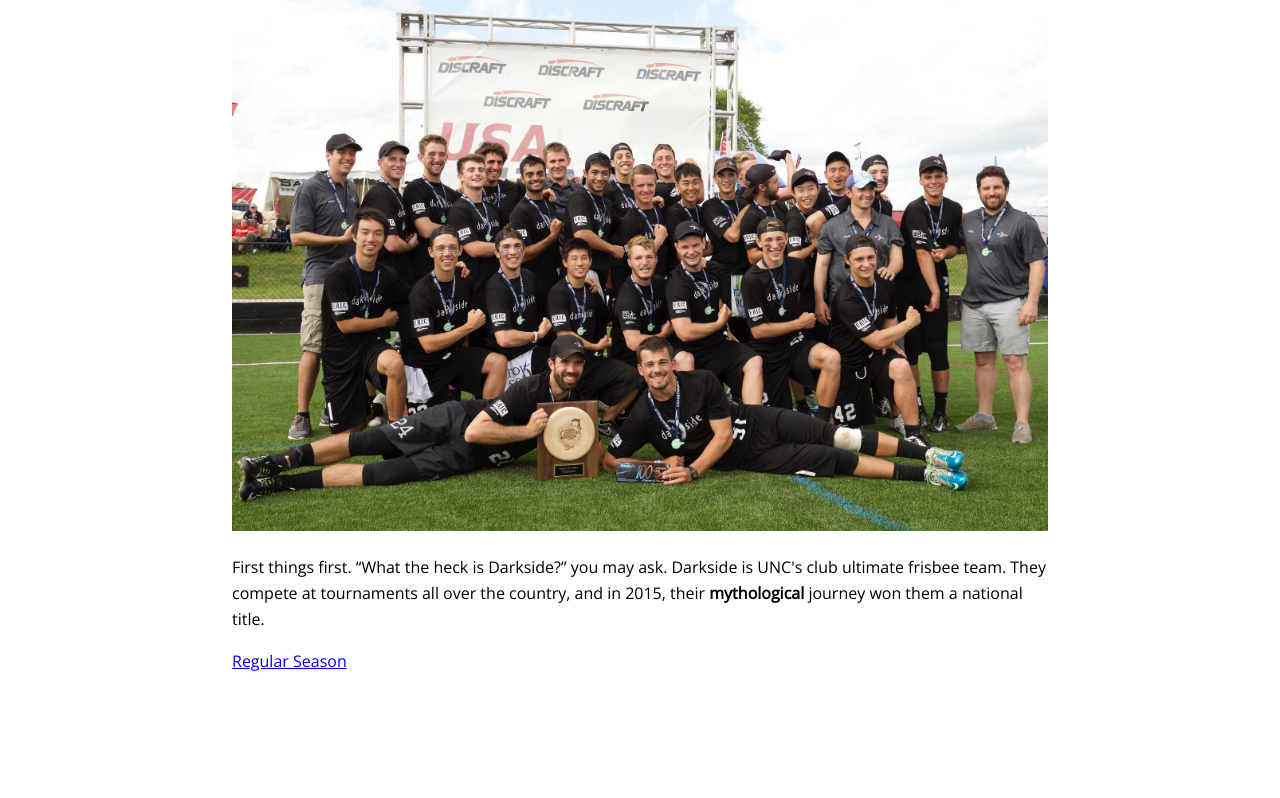
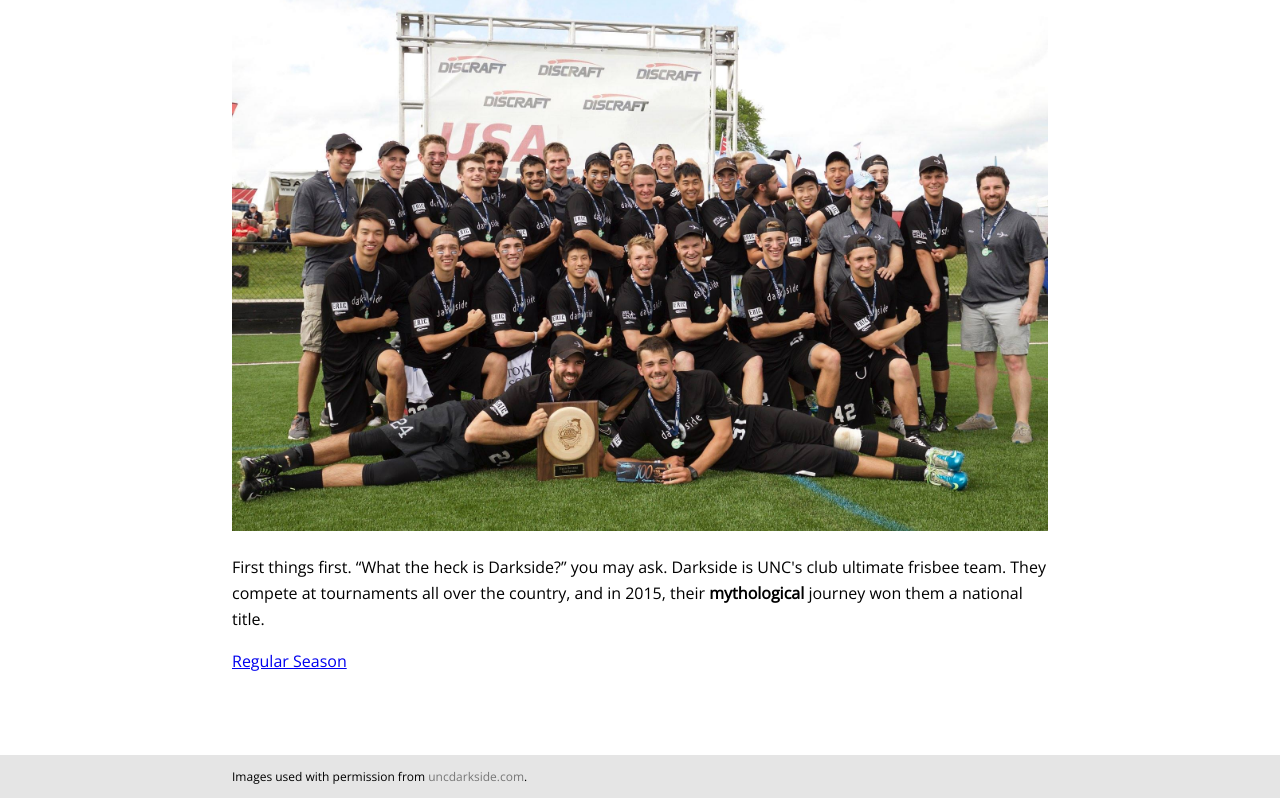
Before and after one commit to cdriehuys/comp426, a website: page a1/a1.html in a window 1280 px wide. Shown: the part 126-924 px from the top of the page. Before the commit the page ends 801 px from the top, so only its background shows below. Drawn offline with nearby package versions, Linux system fonts and the light colour scheme.

Commit message:
Add footer.

```diff
--- a/a1/a1.css
+++ b/a1/a1.css
@@ -5,8 +5,16 @@
 }
 
 body {
+  display: flex;
+  flex-direction: column;
   font-family: 'Open Sans', sans-serif;
   line-height: 1.618;
+  min-height: 100vh;
+}
+
+footer {
+  background: #e5e5e5;
+  margin-top: 5rem;
 }
 
 h1,
@@ -29,6 +37,10 @@ h2 {
   margin-top: .5rem;
 }
 
+main {
+  flex-grow: 1;
+}
+
 p {
   margin: 1em 0;
 }
@@ -47,6 +59,21 @@ p {
   margin-right: auto;
   max-width: 51rem;
   padding: 0 .5rem;
+}
+
+.legal {
+  font-size: .75rem;
+}
+
+.legal a,
+.legal a:active,
+.legal a:visited {
+  color: #777;
+  text-decoration: none;
+}
+
+.legal a:hover {
+  text-decoration: underline;
 }
 
 .navbar__body {
--- a/a1/a1.html
+++ b/a1/a1.html
@@ -35,5 +35,13 @@
 
       <a href="regular-season.html">Regular Season</a>
     </main>
+
+    <footer>
+      <div class="container">
+        <p class="legal">
+          Images used with permission from <a href="//uncdarkside.com">uncdarkside.com</a>.
+        </p>
+      </div>
+    </footer>
   </body>
 </html>
```
Also changed, not shown: a1/regular-season.html (+8 -0 lines), a1/the-series.html (+8 -0 lines).
